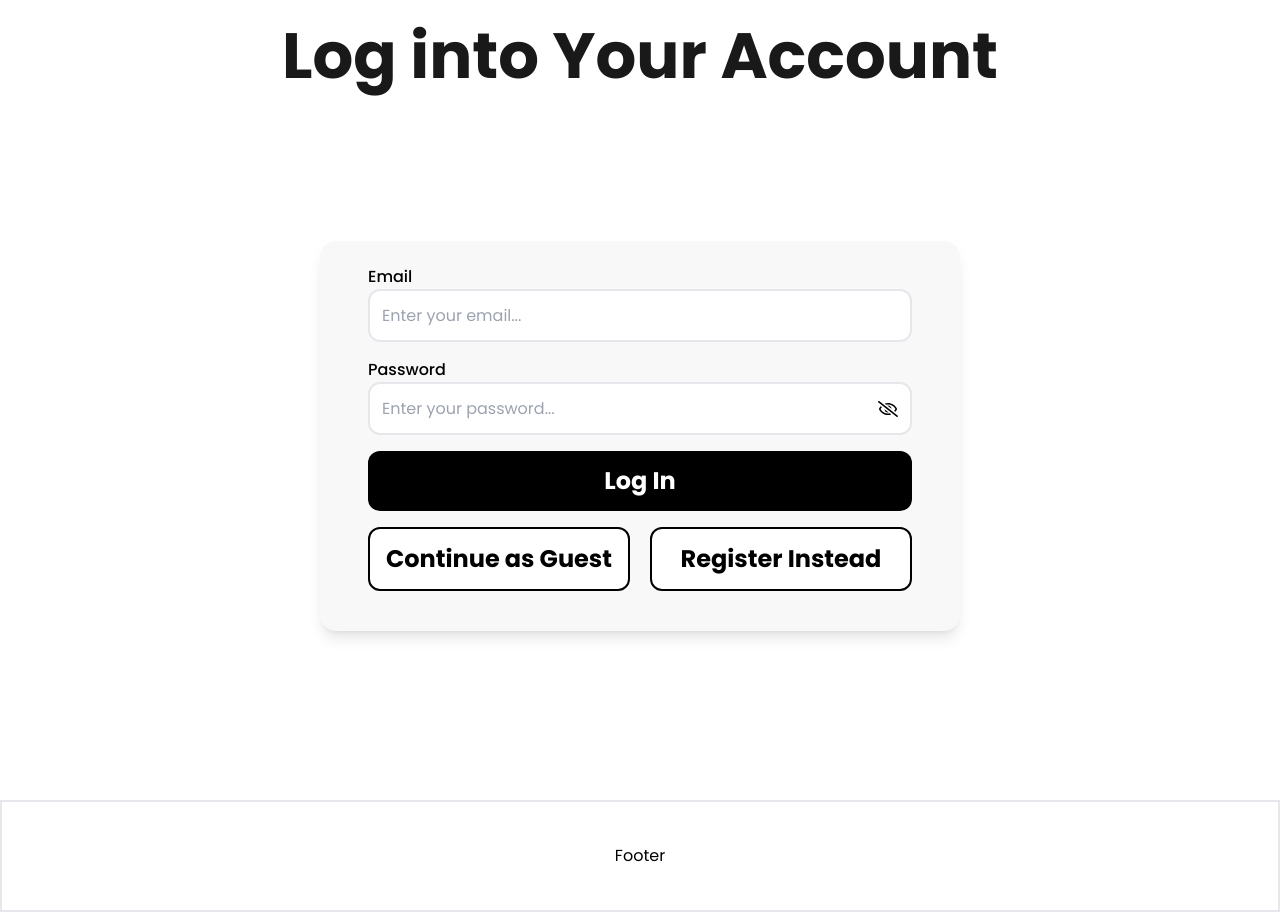
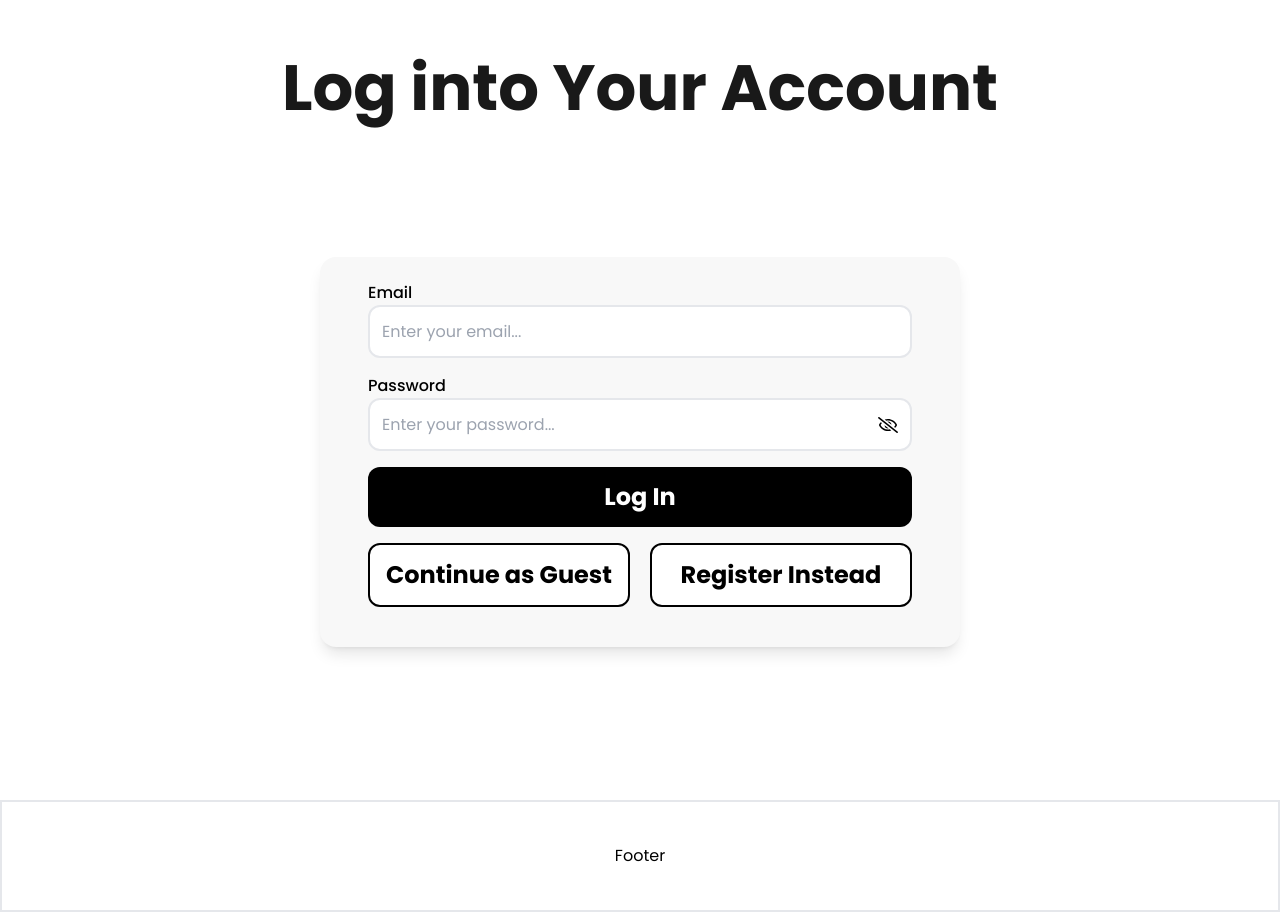
Before and after one commit to 4p02/project, a React (Create React App) app in the folder frontend/: page /auth in a window 1280 px wide. Built offline with nearby package versions, Linux system fonts and the light colour scheme.

Commit message:
Update Auth.js
Changed title top padding

```diff
--- a/frontend/src/pages/Auth.js
+++ b/frontend/src/pages/Auth.js
@@ -19,7 +19,7 @@ const Auth = () => {
   }, [])
 
   return (
-    <div className="page !pt-2 justify-center">
+    <div className="page !pt-10 justify-center">
       <h1 className="title !text-[64px]">
         {loginPageOrRegister ?
           "Log into Your Account"
```
